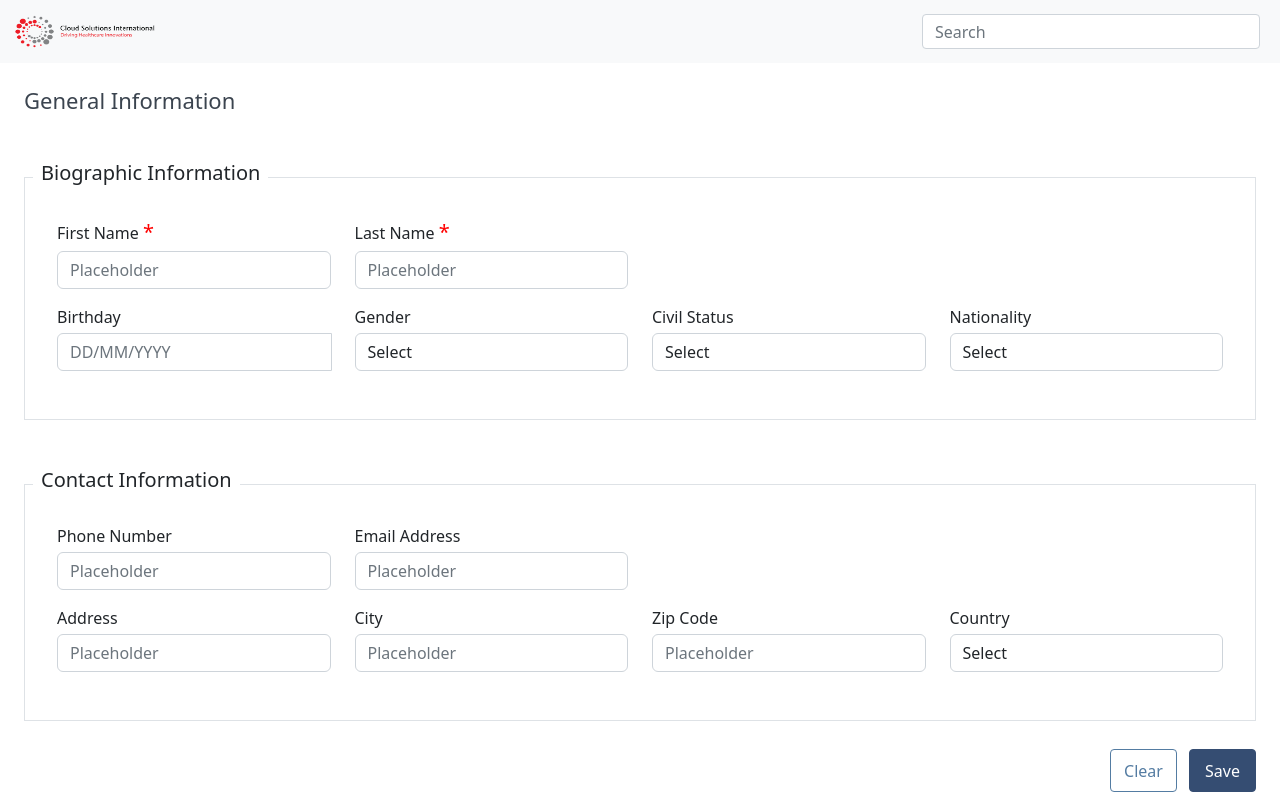
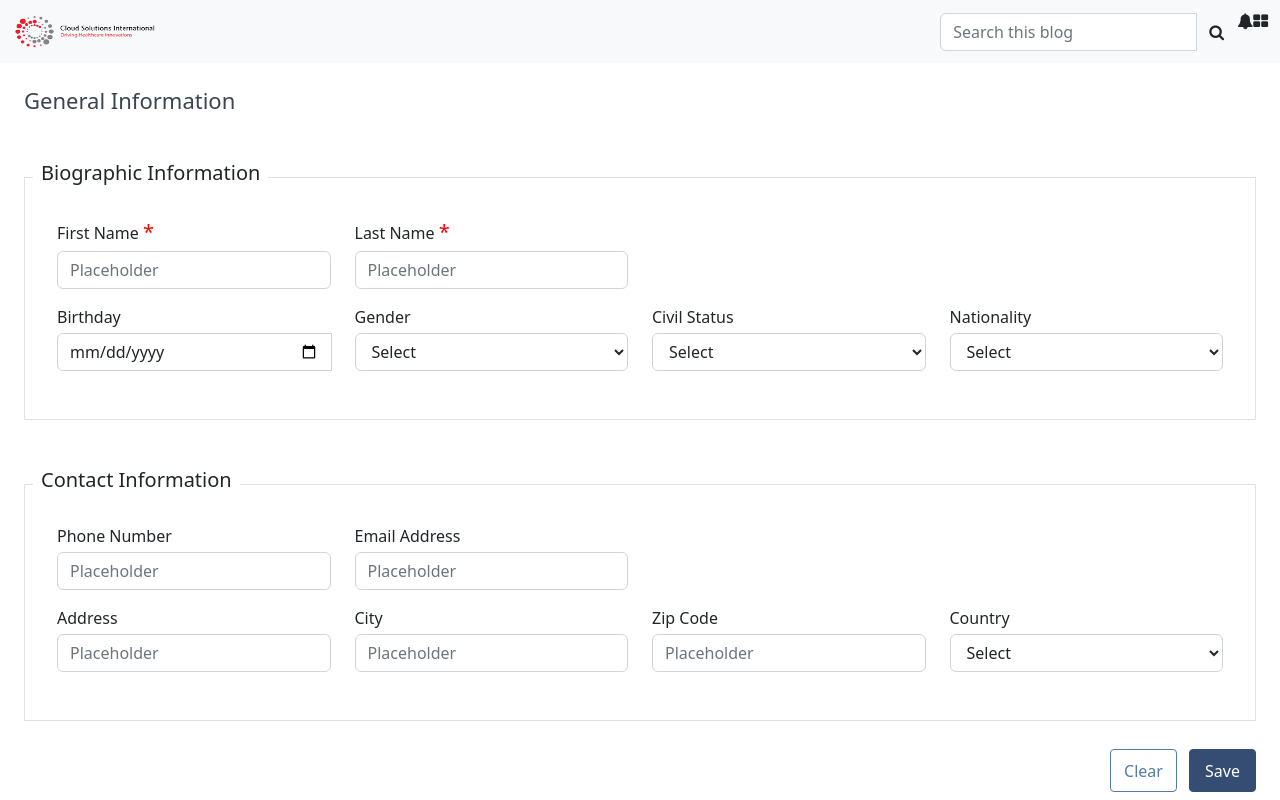
Before and after one commit to Iamthasneem/csi-angular-assignment, an Angular app: page /content in a window 1280 px wide. Built offline with nearby package versions, Linux system fonts and the light colour scheme.

Commit message:
content changes

```diff
--- a/package.json
+++ b/package.json
@@ -19,7 +19,7 @@
     "@angular/platform-browser": "~7.2.0",
     "@angular/platform-browser-dynamic": "~7.2.0",
     "@angular/router": "~7.2.0",
-    "@fortawesome/angular-fontawesome": "^0.11.0",
+    "@fortawesome/angular-fontawesome": "^0.11.1",
     "@fortawesome/fontawesome-svg-core": "^6.4.0",
     "bootstrap": "^5.2.3",
     "core-js": "^2.5.4",
--- a/src/app/app-routing.module.ts
+++ b/src/app/app-routing.module.ts
@@ -4,6 +4,7 @@ import { HeaderComponent } from './header/header.component';
 import { ContentComponent } from './content/content.component';
 
 const routes: Routes = [
+  { path: '', component: HeaderComponent },
   { path: 'header', component: HeaderComponent },
   { path: 'content', component: ContentComponent }
 ];
--- a/src/app/content/content.component.html
+++ b/src/app/content/content.component.html
@@ -5,9 +5,20 @@
     <a class="navbar-brand">
       <img class="navbar-brand--logo" src="..//../assets/logo-colored.webp" alt="csi-logo">
     </a>
-    <form class="d-flex">
-      <input class="form-control me-2 search-bar-default" type="search" placeholder="Search" aria-label="Search">
-    </form>
+
+    <div class="float-right" style="display: flex;">
+      <div class="input-group">
+        <input type="text" class="form-control" placeholder="Search this blog">
+        <div class="input-group-append">
+          <button class="btn" type="button">
+            <i class="fa fa-search"></i>
+          </button>
+        </div>
+      </div>
+      <!-- <input class="form-control mx-3 search-bar-default" type="search" placeholder="Search" aria-label="Search"> -->
+      <i class="fa fa-bell"></i>
+      <i class="fa fa-th-large"></i>
+    </div>
   </div>
 </nav>
 
@@ -36,7 +47,7 @@
           <label class="mb-1" for="inputState">Birthday</label>
           <div class="form-group">
              <div class='input-group date' id='datetimepicker5'>
-                <input type='text' class="form-control" placeholder="DD/MM/YYYY"/>
+                <input type='date' class="form-control" placeholder="DD/MM/YYYY"/>
                 <span class="input-group-addon">
                 <span class="glyphicon glyphicon-calendar"></span>
                 </span>
--- a/src/app/content/content.component.scss
+++ b/src/app/content/content.component.scss
@@ -17,14 +17,14 @@
     }
 }
 
-.search-bar-default {
-    width: 338px;
-    height: 35px;
-    color: #FFFFFF;
-    border: 1px solid #CED4DA;
-    border-radius: 4px;
-    opacity: 1;
-}
+// .search-bar-default {
+//     width: 338px;
+//     height: 35px;
+//     color: #FFFFFF;
+//     border: 1px solid #CED4DA;
+//     border-radius: 4px;
+//     opacity: 1;
+// }
 
 .head-genneral {
     font-size: 22px;
@@ -67,3 +67,34 @@
     opacity: 1;
     border-color: #547CA2;
 }
+
+/* Styles for wrapping the search box */
+
+.main {
+    width: 50%;
+    margin: 50px auto;
+}
+
+/* Bootstrap 4 text input with search icon */
+
+.has-search .form-control {
+    padding-left: 2.375rem;
+}
+
+.has-search .form-control-feedback {
+    position: absolute;
+    z-index: 2;
+    display: block;
+    width: 2.375rem;
+    height: 2.375rem;
+    line-height: 2.375rem;
+    text-align: center;
+    pointer-events: none;
+    color: #aaa;
+}
+
+
+
+select {
+    -webkit-appearance: listbox !important;
+    }
--- a/src/app/header/header.component.html
+++ b/src/app/header/header.component.html
@@ -14,5 +14,5 @@
   <h1 class="heading--red">Cloud Solutions International (pvt) ltd</h1>
 
 
-  <button class="btn btn-primary" (click)="navigateToContent()">Get Started</button>
+  <button class="btn btn-success btn-block mt-3" (click)="navigateToContent()">Get Started</button>
 </div>
--- a/src/app/header/header.component.scss
+++ b/src/app/header/header.component.scss
@@ -31,14 +31,3 @@
     border-radius: 4px;
     opacity: 1;
 }
-
-.btn-primary {
-    width: 113px;
-    height: 43px;
-    color: #FFFFFF;
-    background-color: #2ED573;
-    border-color: #2ED573;
-    border-radius: 4px;
-    margin-top: 24px;
-    opacity: 1;
-}
```
Also changed, not shown: 1 other file (tests, documents, lock files or other folders).
